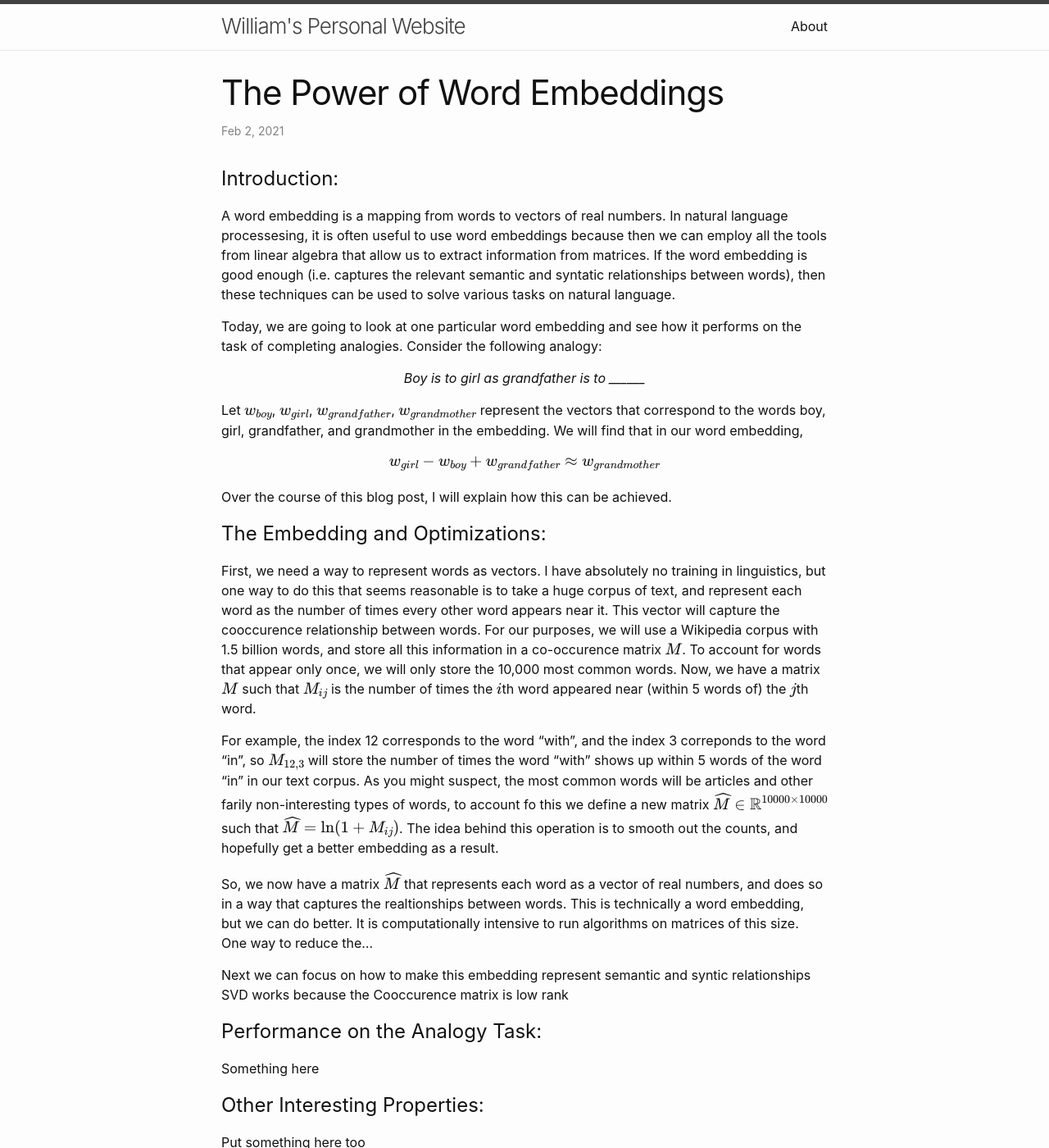
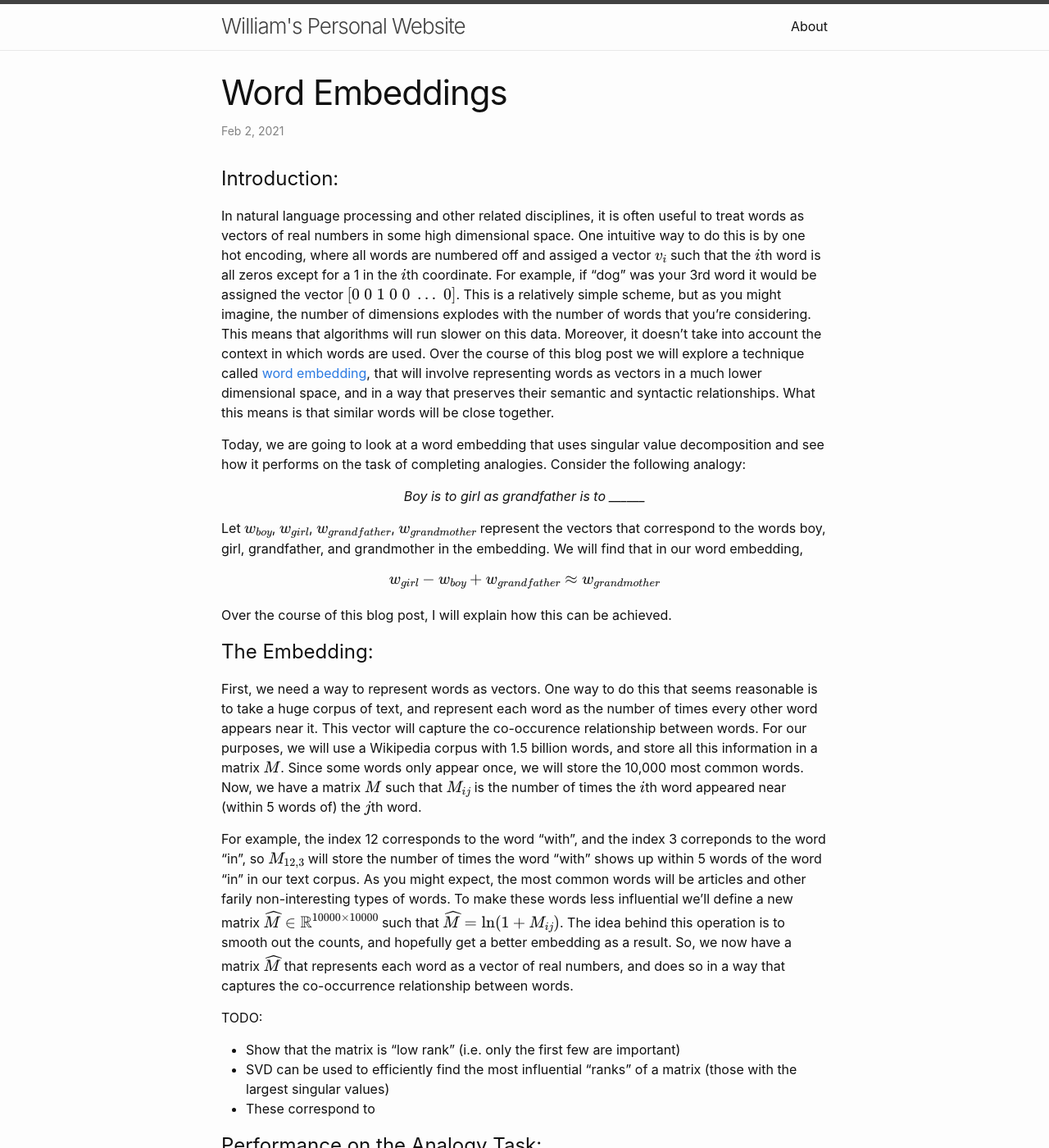
Before and after one commit to williamhowardsnyder/williamhowardsnyder.github.io, a Jekyll site: the page built from _posts/2021-02-10-Word_Embeddings.markdown, in a window 1280 px wide and 1400 px high. Shown: the whole window at 82% size. Built offline with Jekyll 4.4.1, drawn with Linux system fonts in a browser that asks for light colours; formulas are drawn with MathJax 3; some of the changed text lies outside the part shown.

Commit message:
Update 2021-02-10-Word_Embeddings.markdown

```diff
--- a/_posts/2021-02-10-Word_Embeddings.markdown
+++ b/_posts/2021-02-10-Word_Embeddings.markdown
@@ -1,13 +1,13 @@
 ---
 layout: post
-title: "The Power of Word Embeddings"
+title: "Word Embeddings"
 date: 2021-02-02 00:00:00 -0000
 categories: Word Embedding
 ---
 # Introduction:
-A word embedding is a mapping from words to vectors of real numbers. In natural language processesing, it is often useful to use word embeddings because then we can employ  all the tools from linear algebra that allow us to extract information from matrices. If the word embedding is good enough (i.e. captures the relevant semantic and syntatic relationships between words), then these techniques can be used to solve various tasks on natural language.
+In natural language processing and other related disciplines, it is often useful to treat words as vectors of real numbers in some high dimensional space. One intuitive way to do this is by one hot encoding, where all words are numbered off and assiged a vector $v_i$ such that the $i$th word is all zeros except for a 1 in the $i$th coordinate. For example, if "dog" was your 3rd word it would be assigned the vector $[0 \; 0 \; 1 \; 0 \; 0\; ... \; 0]$. This is a relatively simple scheme, but as you might imagine, the number of dimensions explodes with the number of words that you're considering. This means that algorithms will run slower on this data. Moreover, it doesn't take into account the context in which words are used. Over the course of this blog post we will explore a technique called <a href="https://en.wikipedia.org/wiki/Word_embedding">word embedding</a>, that will involve representing words as vectors in a much lower dimensional space, and in a way that preserves their semantic and syntactic relationships. What this means is that similar words will be close together.
 
-Today, we are going to look at one particular word embedding and see how it performs on the task of completing analogies. Consider the following analogy:
+Today, we are going to look at a word embedding that uses singular value decomposition and see how it performs on the task of completing analogies. Consider the following analogy:
 {:refdef: style="text-align: center;"}
 *Boy is to girl as grandfather is to \_\_\_\_\_\_*
 {: refdef}
@@ -15,16 +15,16 @@ Let $w_{boy}$, $w_{girl}$, $w_{grandfather}$, $w_{grandmother}$ represent the ve
 <script type="math/tex; mode=display">w_{girl} - w_{boy} + w_{grandfather} \approx w_{grandmother}</script>
 Over the course of this blog post, I will explain how this can be achieved.
 
-# The Embedding and Optimizations:
+# The Embedding:
 
-First, we need a way to represent words as vectors. I have absolutely no training in linguistics, but one way to do this that seems reasonable is to take a huge corpus of text, and represent each word as the number of times every other word appears near it. This vector will capture the cooccurence relationship between words. For our purposes, we will use a Wikipedia corpus with 1.5 billion words, and store all this information in a co-occurence matrix $M$. To account for words that appear only once, we will only store the 10,000 most common words. Now, we have a matrix $M$ such that $M_{ij}$ is the number of times the $i$th word appeared near (within 5 words of) the $j$th word.
+First, we need a way to represent words as vectors. One way to do this that seems reasonable is to take a huge corpus of text, and represent each word as the number of times every other word appears near it. This vector will capture the co-occurence relationship between words. For our purposes, we will use a Wikipedia corpus with 1.5 billion words, and store all this information in a matrix $M$. Since some words only appear once, we will store the 10,000 most common words. Now, we have a matrix $M$ such that $M_{ij}$ is the number of times the $i$th word appeared near (within 5 words of) the $j$th word.
 
-For example, the index 12 corresponds to the word "with", and the index 3 correponds to the word "in", so $M_{12, 3}$ will store the number of times the word "with" shows up within 5 words of the word "in" in our text corpus. As you might suspect, the most common words will be articles and other farily non-interesting types of words, to account fo this we define a new matrix $\widehat{M} \in \mathbb{R}^{10000 \times 10000}$ such that $\widehat{M} = \ln(1 + M_{ij})$. The idea behind this operation is to smooth out the counts, and hopefully get a better embedding as a result.
+For example, the index 12 corresponds to the word "with", and the index 3 correponds to the word "in", so $M_{12, 3}$ will store the number of times the word "with" shows up within 5 words of the word "in" in our text corpus. As you might expect, the most common words will be articles and other farily non-interesting types of words. To make these words less influential we'll define a new matrix $\widehat{M} \in \mathbb{R}^{10000 \times 10000}$ such that $\widehat{M} = \ln(1 + M_{ij})$. The idea behind this operation is to smooth out the counts, and hopefully get a better embedding as a result. So, we now have a matrix $\widehat{M}$ that represents each word as a vector of real numbers, and does so in a way that captures the co-occurrence relationship between words.
 
-So, we now have a matrix $\widehat{M}$ that represents each word as a vector of real numbers, and does so in a way that captures the realtionships between words. This is technically a word embedding, but we can do better. It is computationally intensive to run algorithms on matrices of this size. One way to reduce the...
-
-Next we can focus on how to make this embedding represent semantic and syntic relationships
-SVD works because the Cooccurence matrix is low rank
+TODO:
+* Show that the matrix is "low rank" (i.e. only the first few are important)
+* SVD can be used to efficiently find the most influential "ranks" of a matrix (those with the largest singular values)
+* These correspond to
 
 
 
@@ -50,5 +50,4 @@ A word embedding is a mapping from words to vectors of real numbers. A good word
 
 
 
-TODO: Figure out how to properly cite
-This blog post was derived from lecture notes and a mini-project I completed for a class I took under \_\_\_\_ Lee at the University of Washington.
+*This blog post was derived from lecture notes and a mini-project I completed for a course I took called CSE 422: Modern Algorithms at the University of Washington.*
```
